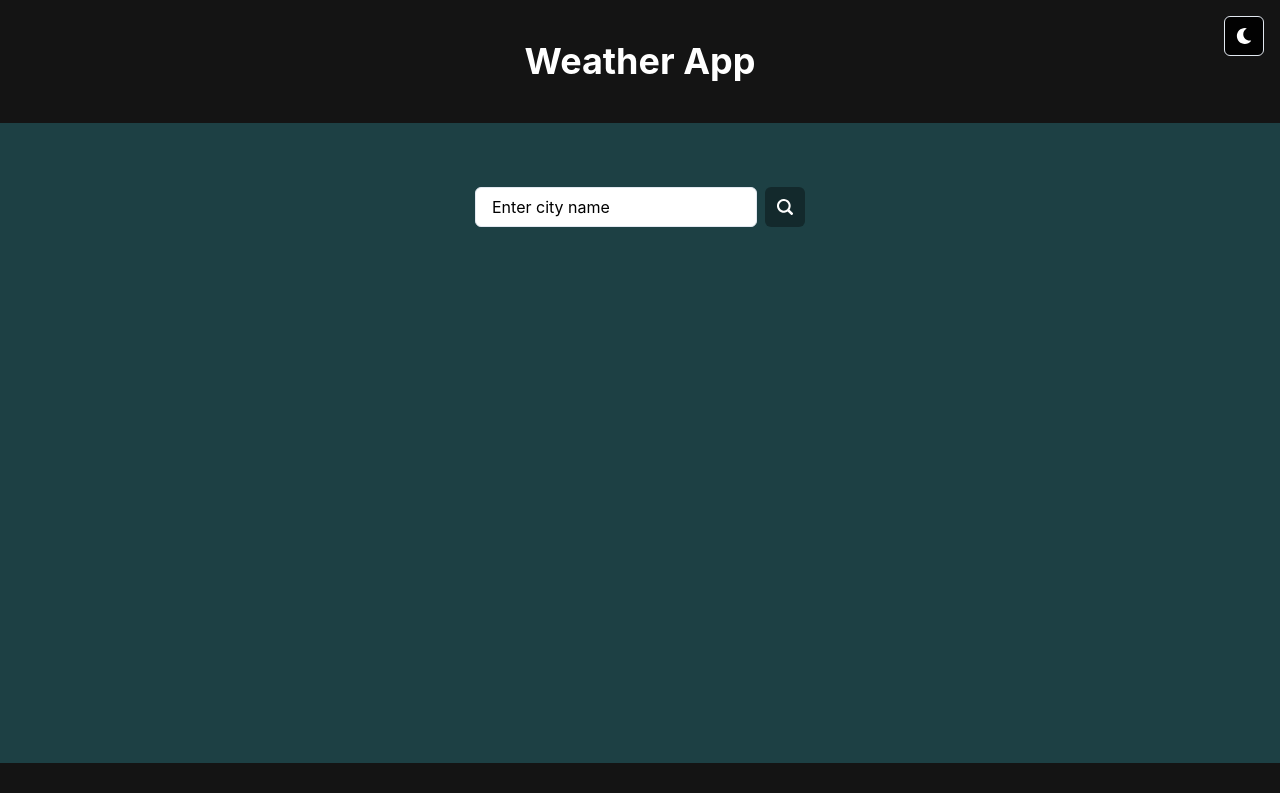
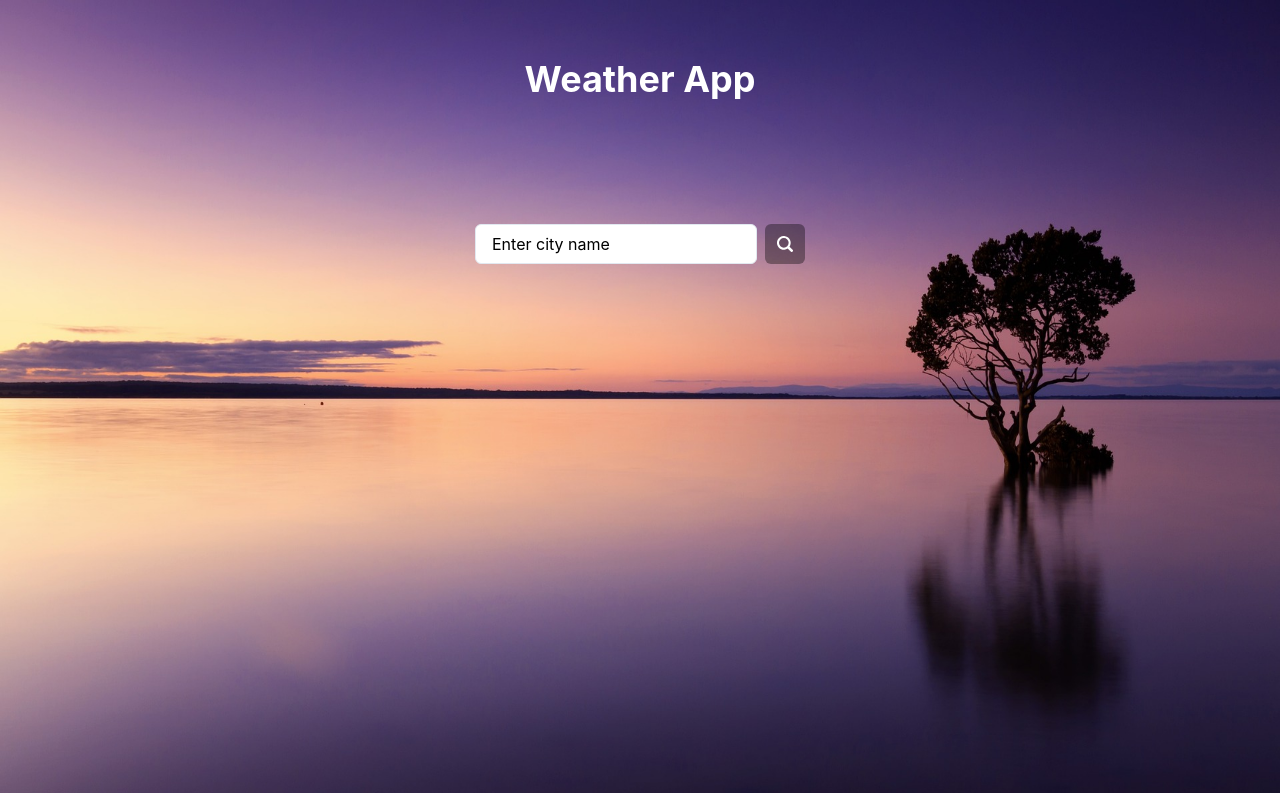
Before and after one commit to KRRISHSINGH08/Weather-App, a React (Create React App) app: page / in a window 1280 px wide. Shown: the top 793 px of the page. Built offline with nearby package versions, Linux system fonts and the light colour scheme; grey boxes are pictures that could not be loaded.

Commit message:
adding image,  positioning element and  height

```diff
--- a/public/index.html
+++ b/public/index.html
@@ -16,6 +16,9 @@
     -->
     <link rel="manifest" href="%PUBLIC_URL%/manifest.json" />
     <link rel="shortcut icon" href="./favicon.png" type="image/x-icon">
+    <link rel="preconnect" href="https://fonts.googleapis.com">
+<link rel="preconnect" href="https://fonts.gstatic.com" crossorigin>
+<link href="https://fonts.googleapis.com/css2?family=Archivo+Narrow:wght@600&family=Bree+Serif&display=swap" rel="stylesheet">
     <!--
       Notice the use of %PUBLIC_URL% in the tags above.
       It will be replaced with the URL of the `public` folder during the build.
--- a/src/ColorModeSwitcher.js
+++ b/src/ColorModeSwitcher.js
@@ -10,7 +10,6 @@ export const ColorModeSwitcher = props => {
     <IconButton
       variant="outline"
       color="white"
-      bgColor={"blackAlpha.900"}
       pos={"absolute"}
       top={4}
       right={4}
--- a/src/components/Header.jsx
+++ b/src/components/Header.jsx
@@ -1,12 +1,19 @@
-import { HStack, Heading} from '@chakra-ui/react';
+import { Box, HStack, Heading, Image} from '@chakra-ui/react';
 import React from 'react';
-
+import btcSrc from '../sun.jpg'
 const Header = () => {
   return (
     // Hstack & Vstack has alignitem: center bydefault
-    <HStack bgColor={'blackAlpha.900'} p={'4'} pt={10} pb={10} >
-      <Heading color={'white'} w='full' textAlign={'center'}> Weather App</Heading>
+    <Box>
+      <Image
+          position={'absolute'}
+          w={"100vw"}
+          h={"100vh"}
+          src={btcSrc} />
+    <HStack h={'20vh'} font-family={['Bree Serif', 'serif']}>
+      <Heading color={'white'} zIndex={'10'} w='full' textAlign={'center'} > Weather App</Heading>
     </HStack>
+    </Box>
   );
 };
 
--- a/src/components/Main.jsx
+++ b/src/components/Main.jsx
@@ -29,8 +29,8 @@ const Main = () => {
     }
 
   return (
-    <Box bgColor={'teal.900'} h={'80vh'} px={16} py={16}>
-      <Container centerContent w="full">
+    <Box h={'80vh'} px={16} py={16}>
+      <Container centerContent w="full" position={'relative'} zinde>
         <HStack>
           <Input
             type="text"
@@ -47,7 +47,7 @@ const Main = () => {
           />
         </HStack>
 
-        <VStack h='200px' m={'16'} justifyContent={'space-evenly'} color={'white'} fontWeight={'bold'} fontSize={'20px'}>
+        <VStack h='200px' m={'16'} zIndex={10} justifyContent={'space-evenly'} color={'white'} fontWeight={'bold'} fontSize={'xl'} fontFamily={['Archivo Narrow', 'sans-serif']} textAlign={'center'}>
             {typeof weather.main !== 'undefined' ? (
                 <>
                 <Text > {weather.name}</Text>
--- a/src/index.js
+++ b/src/index.js
@@ -1,4 +1,4 @@
-import { ChakraProvider, ColorModeScript } from '@chakra-ui/react';
+import { ChakraProvider, ColorModeScript, theme } from '@chakra-ui/react';
 import React, { StrictMode } from 'react';
 import * as ReactDOM from 'react-dom/client';
 import App from './App';
@@ -10,8 +10,8 @@ const root = ReactDOM.createRoot(container);
 root.render(
   <StrictMode>
     <ColorModeScript />
-    <ChakraProvider>
-      <ColorModeSwitcher />
+    <ChakraProvider theme={theme}>
+      {/* <ColorModeSwitcher /> */}
       <App />
     </ChakraProvider>
   </StrictMode>
```
Also changed, not shown: src/sun.jpg (added).
